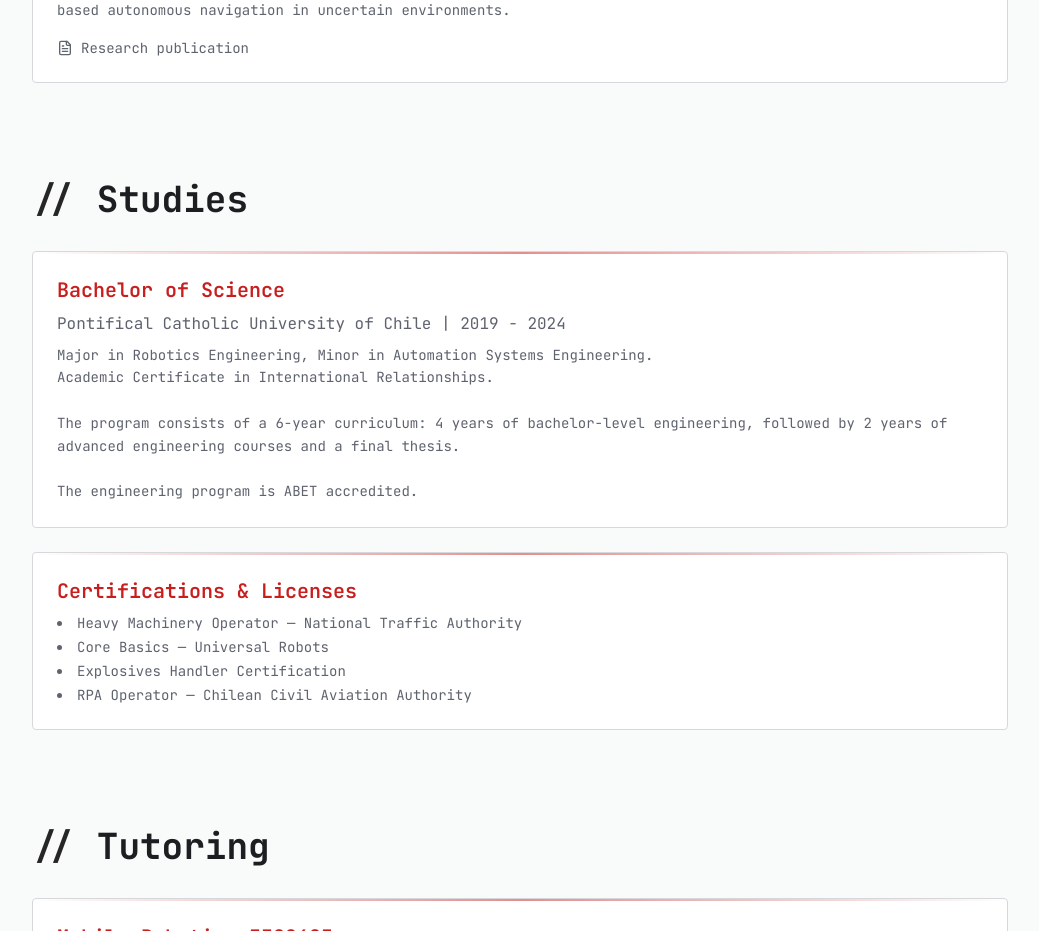
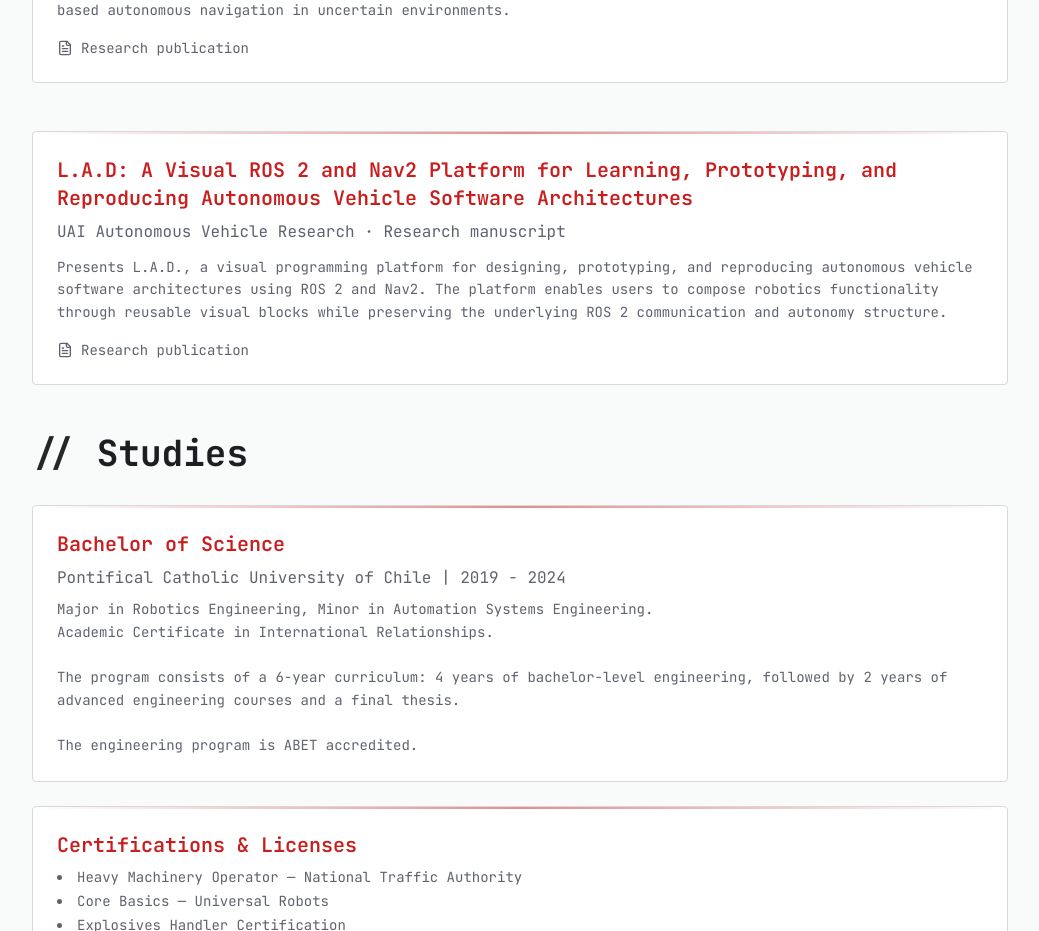
Before and after one commit to mbflores3/mbflores3.github.io, a React (Vite) app: page / in a window 1280 px wide. Shown: the part 3940-4871 px from the top of the page, without its empty margins (120-1159 px from the left). Built offline with nearby package versions, Linux system fonts and the light colour scheme.

Commit message:
Add L.A.D section to Index page
Added a section for L.A.D, a visual programming platform for autonomous vehicle software architectures.

```diff
--- a/src/pages/Index.tsx
+++ b/src/pages/Index.tsx
@@ -476,7 +476,32 @@ const Index = () => {
 
         </section>
 
+        {/* LAD */}
+        <div className="terminal-border bg-card p-6 rounded hover:glow-primary transition-all duration-300">
 
+          <h3 className="text-xl font-semibold text-primary mb-2">
+            L.A.D: A Visual ROS 2 and Nav2 Platform for Learning, Prototyping,
+            and Reproducing Autonomous Vehicle Software Architectures
+          </h3>
+
+          <p className="text-muted-foreground mb-3">
+            UAI Autonomous Vehicle Research · Research manuscript
+          </p>
+
+          <p className="text-sm text-muted-foreground leading-relaxed mb-4">
+            Presents L.A.D., a visual programming platform for designing,
+            prototyping, and reproducing autonomous vehicle software
+            architectures using ROS 2 and Nav2. The platform enables users to
+            compose robotics functionality through reusable visual blocks while
+            preserving the underlying ROS 2 communication and autonomy structure.
+          </p>
+
+          <div className="flex items-center gap-2 text-sm text-muted-foreground">
+            <FileText size={16} />
+            <span>Research publication</span>
+          </div>
+
+        </div>
 
         {/* ==================================================
             STUDIES
```
